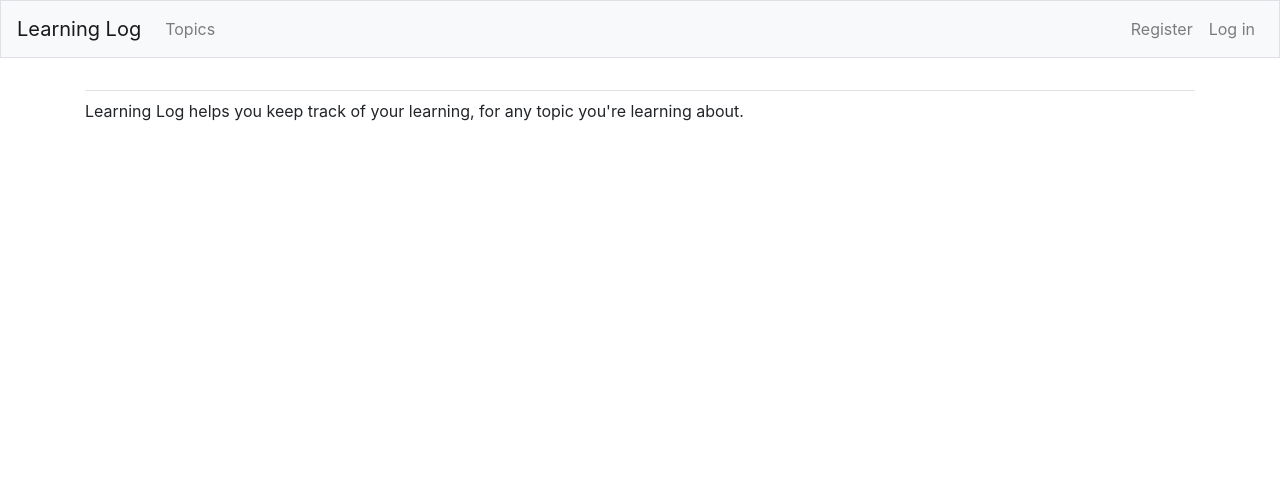
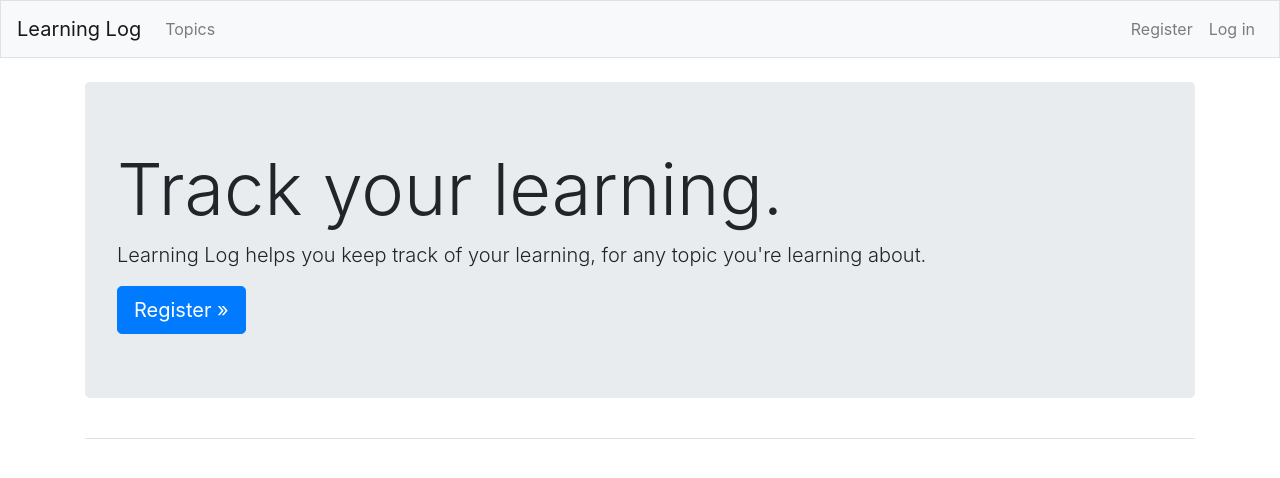
Before and after one commit to oxfos/learning_log, a Django app: page / in a window 1280 px wide. Shown: the top 478 px of the page. Run offline with Django 3.2, Linux system fonts and the light colour scheme; parts of the project's set-up code (start-up, migrations or seed data) failed here and were passed over; some libraries are stand-ins or nearby versions.

Commit message:
Integrated bootstrap4 styling into index.html.

```diff
--- a/src/learning_logs/templates/learning_logs/index.html
+++ b/src/learning_logs/templates/learning_logs/index.html
@@ -1,5 +1,12 @@
 {% extends "learning_logs/base.html" %}
 
-{% block content %}
-  <p>Learning Log helps you keep track of your learning, for any topic you're learning about.</p>
-{% endblock content %}
+{% block page_header %}
+<div class="jumbotron">
+  <h1 class="display-3">Track your learning.</h1>
+  <p class="lead">Learning Log helps you keep track of your learning,
+     for any topic you're learning about.</p>
+  <a class="btn btn-lg btn-primary" href="{% url 'users:register' %}"
+    role="button">Register &raquo;</a>
+</div>
+
+{% endblock page_header %}
```
